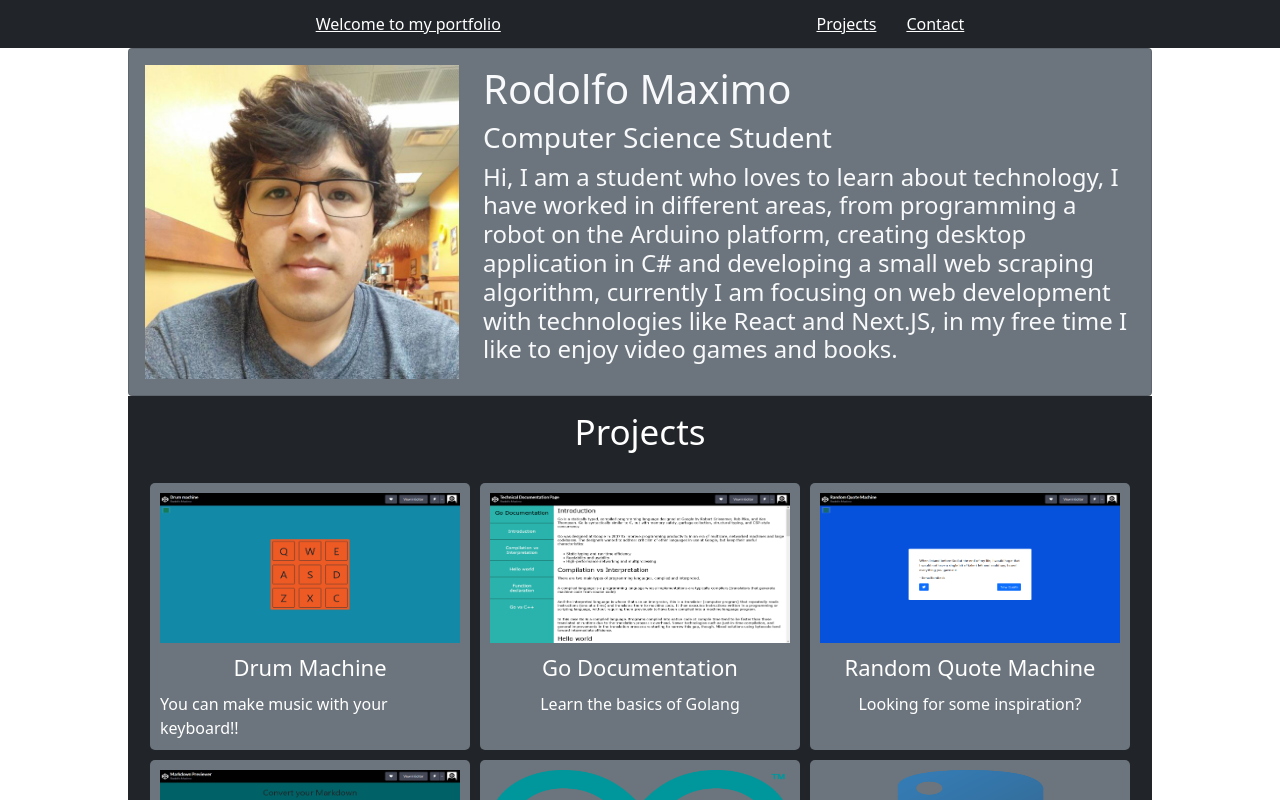
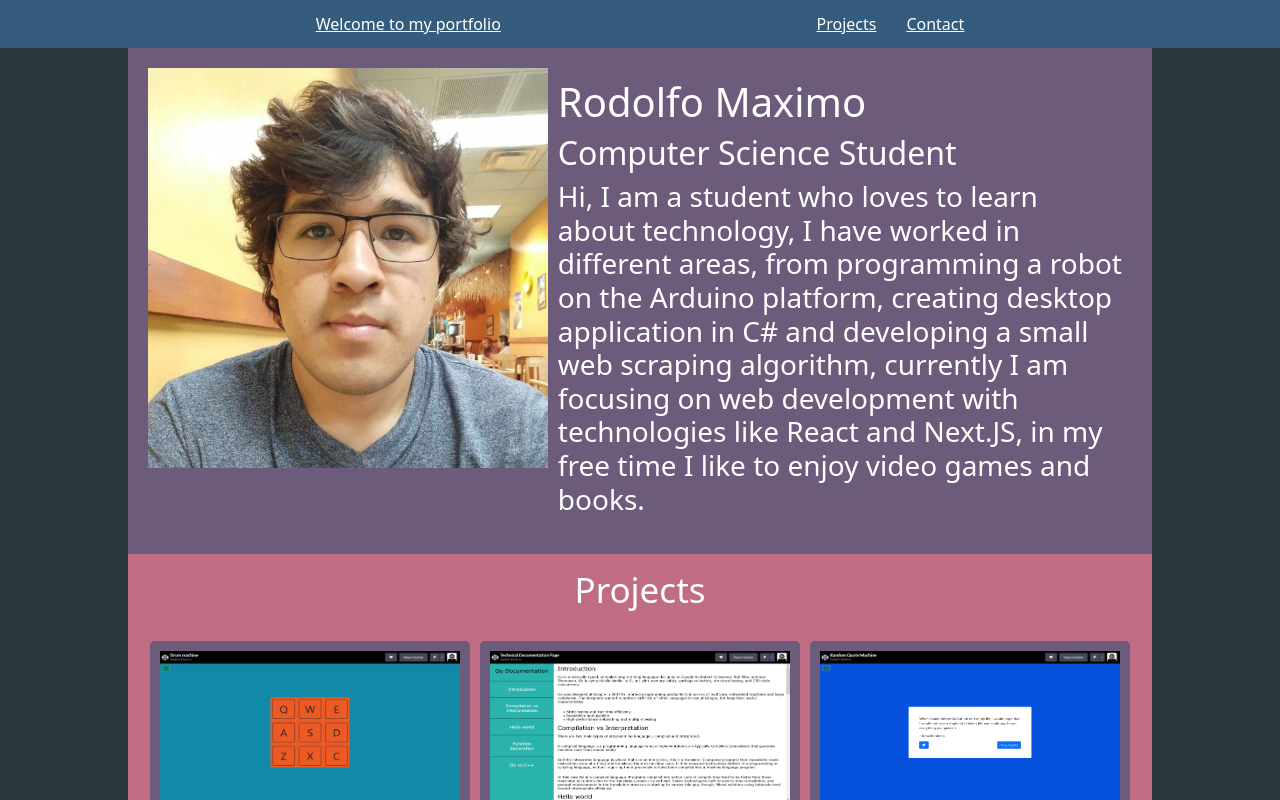
Before and after one commit to Rodomaxi2/Portfolio, a Next.js app: page / in a window 1280 px wide. Shown: the top 800 px of the page. Built offline with nearby package versions, Linux system fonts and the light colour scheme.

Commit message:
Colors has been changed

```diff
--- a/Components/AboutCard.js
+++ b/Components/AboutCard.js
@@ -1,27 +1,28 @@
+import { Box, Flex, Heading, Image } from "@chakra-ui/react";
+
 const AboutCard = () => (
-	<header className="row">
-		<div className="col-md-12">
-			<div className="card card-body bg-secondary text-light">
-				<div className="row">
-					<div className="col-md-4">
-						<img src="profile_picture.jpg" alt="Rodolfo Maximo" className="img-fluid" />
-					</div>
-					<div className="col-md-8">
-						<h1>Rodolfo Maximo</h1>
-						<h3>Computer Science Student</h3>
-						<h4>
-							Hi, I am a student who loves to learn about technology, I have worked in
-							different areas, from programming a robot on the Arduino platform,
-							creating desktop application in C# and developing a small web scraping
-							algorithm, currently I am focusing on web development with technologies
-							like React and Next.JS, in my free time I like to enjoy video games and
-							books.
-						</h4>
-					</div>
-				</div>
-			</div>
-		</div>
-	</header>
+	<Box bg="#6C5B7B" padding="20px">
+		<Flex>
+			<Box>
+				<Image src="profile_picture.jpg" alt="Rodolfo Maximo" boxSize="400px" />
+			</Box>
+			<Box textColor="white" padding="1%">
+				<Heading as="h1" size="2xl">
+					Rodolfo Maximo
+				</Heading>
+				<Heading as="h2" size="xl">
+					Computer Science Student
+				</Heading>
+				<Heading as="h3" size="lg">
+					Hi, I am a student who loves to learn about technology, I have worked in
+					different areas, from programming a robot on the Arduino platform, creating
+					desktop application in C# and developing a small web scraping algorithm,
+					currently I am focusing on web development with technologies like React and
+					Next.JS, in my free time I like to enjoy video games and books.
+				</Heading>
+			</Box>
+		</Flex>
+	</Box>
 );
 
 export default AboutCard;
--- a/Components/Container.js
+++ b/Components/Container.js
@@ -2,10 +2,10 @@ import { Box, Center, Container as Conta } from "@chakra-ui/react";
 import Navbar from "./Navbar";
 
 const Container = ({ children }) => (
-	<Box>
+	<Box bg="#2A363B">
 		<Navbar />
 		<Center>
-			<Conta py="48px" w="80%">
+			<Conta paddingTop="48px" w="80%">
 				{children}
 			</Conta>
 		</Center>
--- a/Components/Footer.js
+++ b/Components/Footer.js
@@ -4,7 +4,7 @@ import { faTelegramPlane, faTwitter } from "@fortawesome/free-brands-svg-icons";
 import { faEnvelope } from "@fortawesome/free-solid-svg-icons";
 
 const Footer = () => (
-	<Box h="70px">
+	<Box h="auto" bg="#355C7D">
 		<Center fontSize="22px">Find my social media</Center>
 		<HStack justifyContent="space-around">
 			{/* The default icon size is 1em (16px) */}
--- a/Components/Navbar.js
+++ b/Components/Navbar.js
@@ -9,7 +9,7 @@ const Navbar = () => (
 			h="48px"
 			pos="fixed"
 			top="0"
-			bg="#212529"
+			bg="#355C7D"
 			justifyContent="space-evenly"
 			alignItems="center"
 			zIndex="1"
--- a/Components/ProjectCard.js
+++ b/Components/ProjectCard.js
@@ -5,12 +5,14 @@ import PropTypes from "prop-types";
 const ProjectCard = ({ item, index }) => {
 	const hola = "hola";
 	return (
-		<GridItem key={index} w="100%" bg="#6C757D" padding="10px" rounded="5px">
+		<GridItem key={index} w="100%" bg="#6C5B7B" padding="10px" rounded="5px">
 			<Center>
 				<Flex>
 					<VStack>
 						<Center>
-							<Image src={item.image} h="150px" w="300px" objectFit="fill" />
+							<Link href={item.link} target="_blank">
+								<Image src={item.image} h="150px" w="300px" objectFit="fill" />
+							</Link>
 						</Center>
 						<Text textColor="white" fontSize="22px">
 							{item.title}
--- a/Components/Projects.js
+++ b/Components/Projects.js
@@ -3,7 +3,7 @@ import ProjectCard from "./ProjectCard";
 import dataProjects from "../data/info.json";
 
 const Projects = () => (
-	<VStack bg="#212529" w="100%" id="projects" padding="1%">
+	<VStack bg="#C06C84" w="100%" id="projects" padding="1%">
 		<Box>
 			<Center>
 				<Text color="white" fontSize="35px">
```
